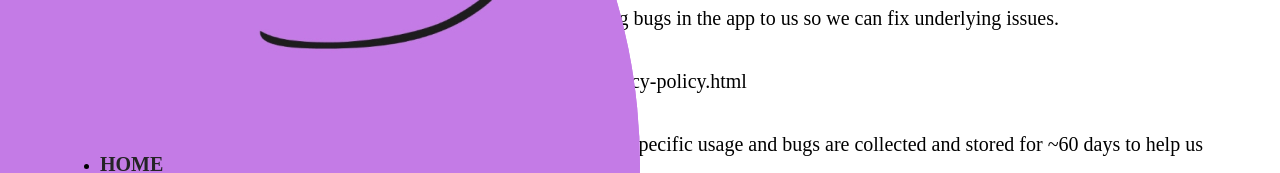
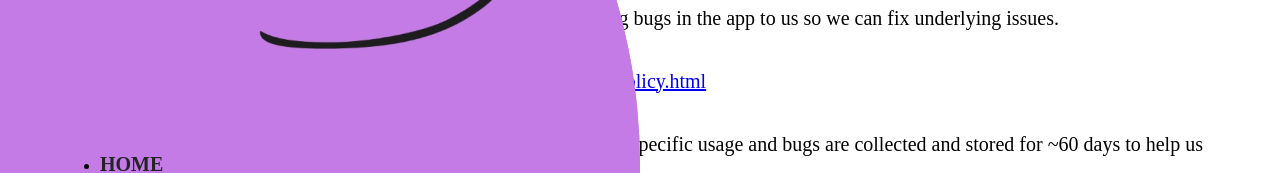
Before and after one commit to pokelinkapp/pokelink-website, a Nuxt app: page /legal in a window 1280 px wide. Shown: the part 254-427 px from the top of the page. Built offline with nearby package versions, Linux system fonts and the light colour scheme.

Commit message:
Update pages

```diff
--- a/pages/legal.vue
+++ b/pages/legal.vue
@@ -44,7 +44,12 @@ export default Vue.extend({
       </ul>
       <p>
         You can review our privacy policy here -
-        http://pokelink.cybershade.org/privacy-policy.html
+        <a
+          href="http://assets.pokelink.xyz/privacy-policy.html"
+          target="_blank"
+        >
+          http://assets.pokelink.xyz/privacy-policy.html
+        </a>
       </p>
       <p>
         By using the app - you agree to this. (Basically by using the app,
```
